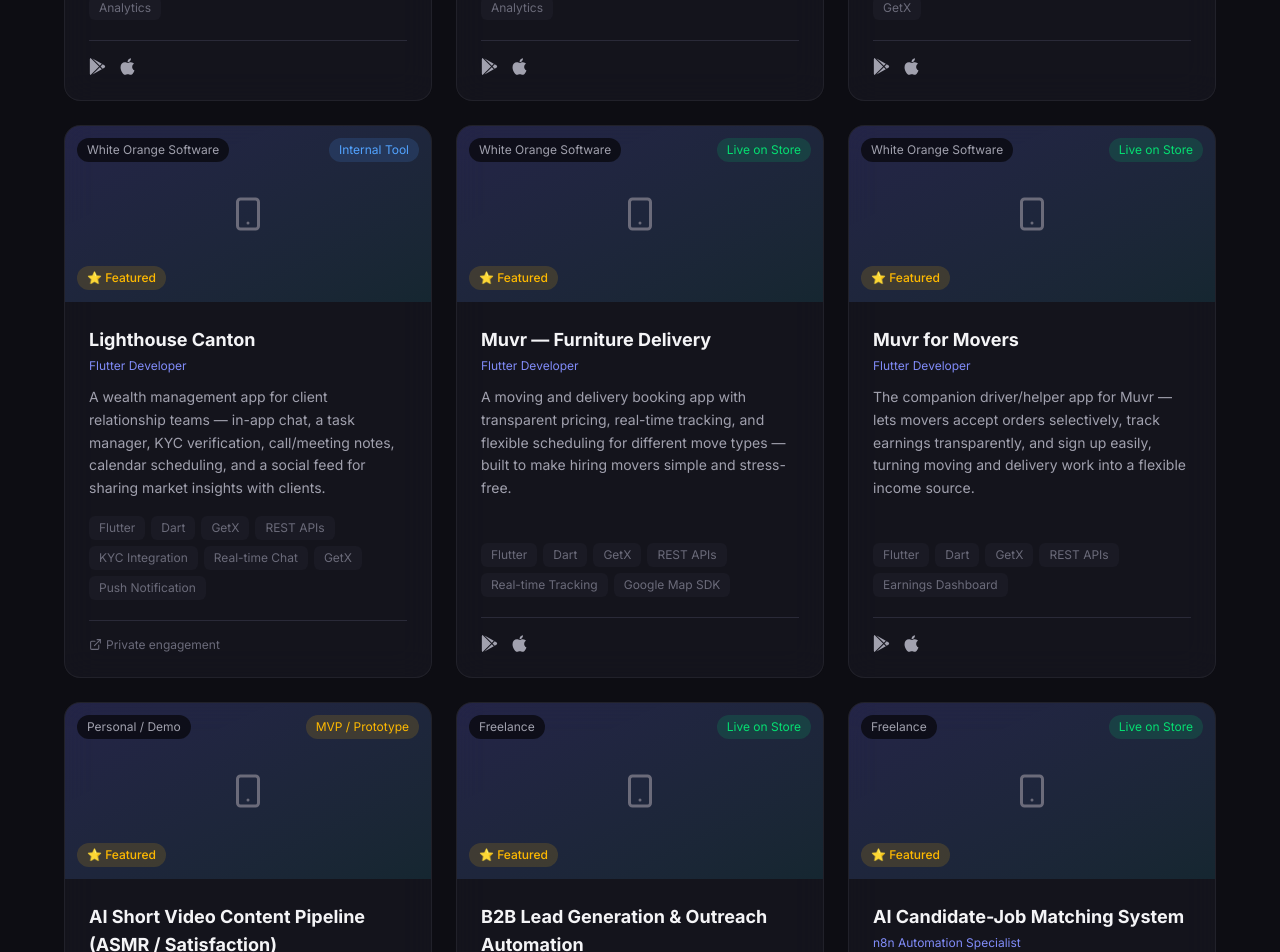
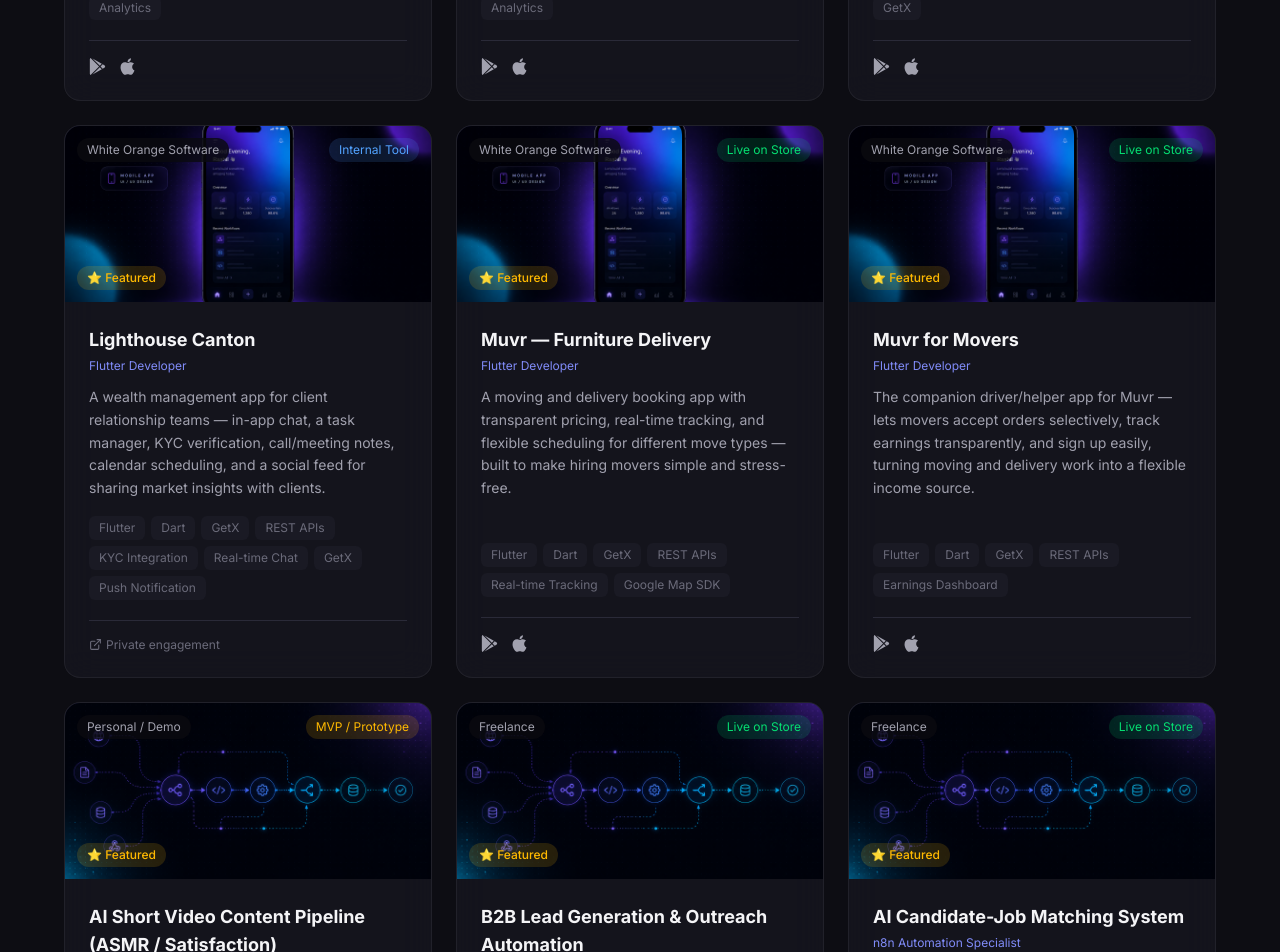
Before and after one commit to RaahilShaikh/rahil-portfolio, a React (Vite) app: page / in a window 1280 px wide. Shown: the part 4500-5452 px from the top of the page. Built offline with nearby package versions, Linux system fonts and the light colour scheme.

Commit message:
Used default images in projects

```diff
--- a/src/data/projects.js
+++ b/src/data/projects.js
@@ -44,7 +44,7 @@
     status: "live",
     tech: ["Flutter", "Dart", "REST APIs", "Firebase", "Home Widgets", "Audio Scheduling", "Push Notifications", "Riverpod", "Crashlytics", "Analytics"],
     category: "Social",
-    image: "public/mobile_app_default_image.png",
+    image: "/mobile_app_default_image.png",
     playstoreUrl: "https://play.google.com/store/apps/details?id=com.jstmahasabha.terapanth&hl=en_US",
     appstoreUrl: "https://apps.apple.com/in/app/terapanth/id6748344650",
     githubUrl: "",
@@ -60,7 +60,7 @@
     status: "live",
     tech: ["Flutter", "Dart", "REST APIs", "Firebase", "Push Notifications", "Crashlytics", "Analytics", "GetX"],
     category: "E-Commerce",
-    image: "/public/mobile_app_default_image.png",
+    image: "/mobile_app_default_image.png",
     playstoreUrl: "https://play.google.com/store/apps/details?id=com.autotech.distributor",
     appstoreUrl: "https://apps.apple.com/ru/app/autotech-distributor/id6446239258?l=en-GB",
     githubUrl: "",
@@ -76,7 +76,7 @@
     status: "live",
     tech: ["Flutter", "Dart", "REST APIs", "Firebase", "Push Notifications", "Crashlytics", "Analytics", "GetX"],
     category: "E-Commerce",
-    image: "",
+    image: "/mobile_app_default_image.png",
     playstoreUrl: "https://play.google.com/store/apps/details?id=com.autotech.admin",
     appstoreUrl: "https://apps.apple.com/ca/app/autotech-motors/id6449591455",
     githubUrl: "",
@@ -92,7 +92,7 @@
     status: "mvp",
     tech: ["Flutter", "Dart", "REST APIs", "Razorpay", "Firebase", "Push Notifications", "Crashlytics", "Analytics", "Riverpod"],
     category: "Booking & Scheduling",
-    image: "",
+    image: "/mobile_app_default_image.png",
     playstoreUrl: "",
     appstoreUrl: "",
     githubUrl: "",
@@ -108,7 +108,7 @@
     status: "internal",
     tech: ["Flutter", "Dart", "REST APIs", "Tablet UI", "Dashboard", "GetX"],
     category: "E-Commerce",
-    image: "",
+    image: "/mobile_app_default_image.png",
     playstoreUrl: "",
     appstoreUrl: "",
     githubUrl: "",
@@ -124,7 +124,7 @@
     status: "mvp",
     tech: ["Flutter", "Dart", "REST APIs", "Local Notifications", "GetX"],
     category: "Productivity",
-    image: "",
+    image: "/mobile_app_default_image.png",
     playstoreUrl: "",
     appstoreUrl: "",
     githubUrl: "",
@@ -140,7 +140,7 @@
     status: "internal",
     tech: ["Flutter", "Dart", "GetX", "REST APIs", "Real-time Chat", "GetX", "Push Notification"],
     category: "Social",
-    image: "",
+    image: "/mobile_app_default_image.png",
     playstoreUrl: "",
     appstoreUrl: "",
     githubUrl: "",
@@ -156,7 +156,7 @@
     status: "internal",
     tech: ["Flutter", "Dart", "GetX", "REST APIs", "KYC Integration", "Real-time Chat", "GetX", "Push Notification"],
     category: "Fintech",
-    image: "",
+    image: "/mobile_app_default_image.png",
     playstoreUrl: "",
     appstoreUrl: "",
     githubUrl: "",
@@ -172,7 +172,7 @@
     status: "live",
     tech: ["Flutter", "Dart", "GetX", "REST APIs", "Real-time Tracking", "Google Map SDK"],
     category: "Logistics",
-    image: "",
+    image: "/mobile_app_default_image.png",
     playstoreUrl: "https://play.google.com/store/apps/details?id=com.muvr.user&hl=pl",
     appstoreUrl: "https://apps.apple.com/us/app/muvr-request-movers/id6450030781",
     githubUrl: "",
@@ -188,7 +188,7 @@
     status: "live",
     tech: ["Flutter", "Dart", "GetX", "REST APIs", "Earnings Dashboard"],
     category: "Logistics",
-    image: "",
+    image: "/mobile_app_default_image.png",
     playstoreUrl: "https://play.google.com/store/apps/details?id=com.muvr.mover&hl=en_IN",
     appstoreUrl: "https://apps.apple.com/us/app/muvr-driver-move-deliver/id6450041017",
     githubUrl: "",
@@ -204,7 +204,7 @@
     status: "mvp",
     tech: ["Flutter", "Dart", "REST APIs", "Localization"],
     category: "Booking & Scheduling",
-    image: "",
+    image: "/mobile_app_default_image.png",
     playstoreUrl: "",
     appstoreUrl: "",
     githubUrl: "",
@@ -220,7 +220,7 @@
     status: "live",
     tech: ["Flutter", "Dart", "Firebase", "REST APIs"],
     category: "Fintech",
-    image: "",
+    image: "/mobile_app_default_image.png",
     playstoreUrl: "https://play.google.com/store/apps/details?id=com.vinstra.vinstra&hl=en",
     appstoreUrl: "",
     githubUrl: "",
@@ -236,7 +236,7 @@
     status: "mvp",
     tech: ["Flutter", "Dart", "REST APIs", "Localization", "Firebase", "Push Notification", "Payment Gateway", "Rewards System", "MyFatoorah", "GetX"],
     category: "E-Commerce",
-    image: "",
+    image: "/mobile_app_default_image.png",
     playstoreUrl: "",
     appstoreUrl: "",
     githubUrl: "",
@@ -252,7 +252,7 @@
     status: "opensource",
     tech: ["Flutter", "Dart", "GetX"],
     category: "Utility",
-    image: "",
+    image: "/mobile_app_default_image.png",
     playstoreUrl: "",
     appstoreUrl: "",
     githubUrl: "https://github.com/RaahilShaikh/time_calculator",
@@ -268,7 +268,7 @@
     tech: ["Flutter", "Dart", "GetX"],
     status: "opensource",
     category: "UI Kit",
-    image: "",
+    image: "/mobile_app_default_image.png",
     playstoreUrl: "",
     appstoreUrl: "",
     githubUrl: "https://github.com/RaahilShaikh/Bike-Shopping-App-UI",
@@ -284,7 +284,7 @@
     tech: ["Flutter", "Dart", "GetX"],
     status: "opensource",
     category: "UI Kit",
-    image: "",
+    image: "/mobile_app_default_image.png",
     playstoreUrl: "",
     appstoreUrl: "",
     githubUrl: "https://github.com/RaahilShaikh/TrackIt-Reminder-Diary",
@@ -300,7 +300,7 @@
     status: "opensource",
     tech: ["Flutter", "Dart", "GetX"],
     category: "UI Kit",
-    image: "",
+    image: "/mobile_app_default_image.png",
     playstoreUrl: "",
     appstoreUrl: "",
     githubUrl: "https://github.com/RaahilShaikh/singin_singup_ui",
@@ -319,7 +319,7 @@
     status: "mvp",
     tech: ["n8n", "LLM / AI", "Veo3", "Google Sheets", "Google Drive", "Webhooks"],
     category: "Automation",
-    image: "",
+    image: "/n8n_project_default_image.png",
     playstoreUrl: "",
     appstoreUrl: "",
     githubUrl: "",
@@ -335,7 +335,7 @@
     status: "live",
     tech: ["n8n", "HeyReach", "Instantly", "Airtable", "Web Scraping"],
     category: "Automation",
-    image: "",
+    image: "/n8n_project_default_image.png",
     playstoreUrl: "",
     appstoreUrl: "",
     githubUrl: "",
@@ -351,7 +351,7 @@
     status: "live",
     tech: ["n8n", "Notion", "LLM / AI", "Job Scraper", "Instantly"],
     category: "Automation",
-    image: "",
+    image: "/n8n_project_default_image.png",
     playstoreUrl: "",
     appstoreUrl: "",
     githubUrl: "",
@@ -367,7 +367,7 @@
     status: "live",
     tech: ["n8n", "LLM / AI", "Webhooks"],
     category: "Automation",
-    image: "",
+    image: "/n8n_project_default_image.png",
     playstoreUrl: "",
     appstoreUrl: "",
     githubUrl: "",
@@ -383,7 +383,7 @@
     status: "live",
     tech: ["n8n", "REST APIs", "Airtable", "Scheduled Triggers"],
     category: "Automation",
-    image: "",
+    image: "/n8n_project_default_image.png",
     playstoreUrl: "",
     appstoreUrl: "",
     githubUrl: "",
@@ -399,7 +399,7 @@
     status: "live",
     tech: ["n8n", "HeyReach", "Instantly", "Airtable"],
     category: "Automation",
-    image: "",
+    image: "/n8n_project_default_image.png",
     playstoreUrl: "",
     appstoreUrl: "",
     githubUrl: "",
@@ -415,7 +415,7 @@
     status: "mvp",
     tech: ["n8n", "LLM / AI", "Content Generation"],
     category: "Automation",
-    image: "",
+    image: "/n8n_project_default_image.png",
     playstoreUrl: "",
     appstoreUrl: "",
     githubUrl: "",
@@ -431,7 +431,7 @@
     status: "mvp",
     tech: ["n8n", "Veo3", "AI Video Generation", "Webhooks"],
     category: "Automation",
-    image: "",
+    image: "/n8n_project_default_image.png",
     playstoreUrl: "",
     appstoreUrl: "",
     githubUrl: "",
```
